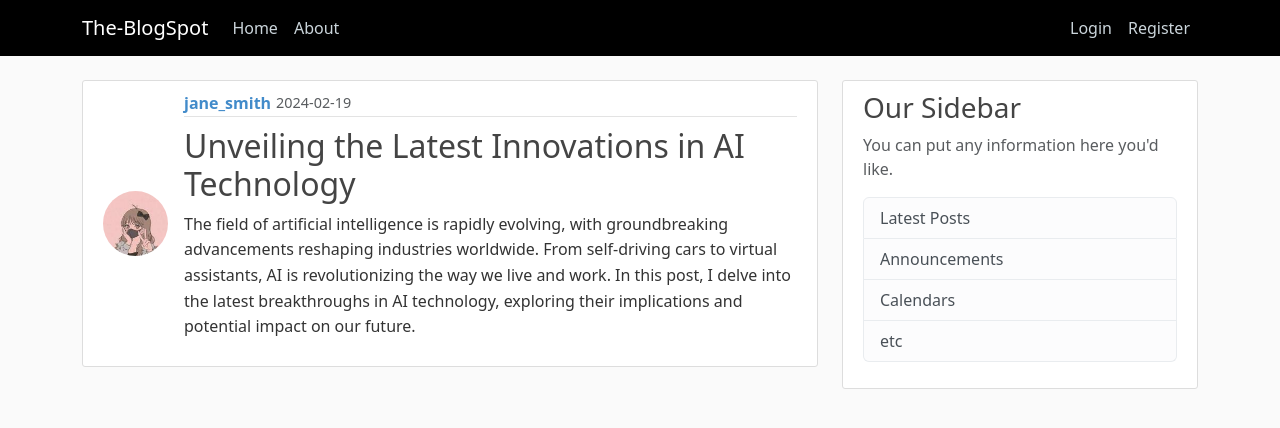
After one commit to RPAniruddh/BlogSpot, a Flask app: page /post/1 in a window 1280 px wide. The commit adds this page. Shown: the top 428 px of the page. Run offline with Flask 3, Linux system fonts and the light colour scheme.

Commit message:
Added user post updation  feature issue with delete modal

```diff
--- a/blogspot/routes.py
+++ b/blogspot/routes.py
@@ -1,29 +1,16 @@
 import secrets, os
 from PIL import Image
-from flask import render_template, url_for, flash, redirect, request
+from flask import render_template, url_for, flash, redirect, request, abort
 from blogspot import app, db, bcrypt
-from blogspot.forms import RegistrationForm, LoginForm, UpdateAccountForm
+from blogspot.forms import RegistrationForm, LoginForm, UpdateAccountForm, PostForm
 from blogspot.models import User, Post
 from flask_login import login_user, current_user, logout_user, login_required
 
-posts=[
-    {
-        'author': 'Alex Queen',
-        'title' :'Post 1',
-        'content' : 'first post by Alex',
-        'date_posted' :'Dec 17,2023'
-    },
-    {
-        'author': 'Sera Queen',
-        'title' :'Post 2',
-        'content' : 'first post by Sera',
-        'date_posted' :'Dec 18,2023'
-    }
-]
 
 @app.route("/")
 @app.route("/home")
 def home():
+    posts =Post.query.all()
     return render_template("home.html", posts= posts)
 
 @app.route("/about")
@@ -60,6 +47,7 @@ def login():
                 flash(f'Login Unsuccessful,Please check your email and password', 'danger')
     return render_template('login.html', title= 'Login', form= form)
 
+
 @app.route('/logout')
 def logout():
      logout_user()
@@ -75,7 +63,6 @@ def save_picture(form_picture):
      i.thumbnail(output_size)
      i.save(picture_path)
      return picture_fn
-
 
 
 @app.route('/account', methods =['GET', 'POST'])
@@ -96,3 +83,53 @@ def account():
            form.email.data = current_user.email
       image_file = url_for('static', filename ='profile_pics/' + current_user.image_file )
       return render_template('account.html', title= 'Account', image_file =image_file, form =form)
+
+
+@app.route('/post/new', methods=['GET','POST'])
+@login_required
+def new_post():
+     form =PostForm()
+     if form.validate_on_submit():
+          post =Post(title =form.title.data, content =form.content.data, author =current_user)
+          db.session.add(post)
+          db.session.commit()
+          flash("Your post has been created!", 'success')
+          return redirect(url_for('home'))
+     return render_template('create_post.html', title ='New post',form =form, legend ='Update Post')
+
+
+@app.route("/post/<int:post_id>")
+def post(post_id):
+     post =Post.query.get_or_404(post_id)
+     return render_template('post.html', title =post.title, post=post)
+
+
+@app.route("/post/<int:post_id>/update", methods=['GET','POST'])
+@login_required
+def update_post(post_id):
+    post =Post.query.get_or_404(post_id)
+    if post.author != current_user:
+         abort(403)
+    form =PostForm()
+    if form.validate_on_submit():
+        post.title = form.title.data
+        post.content = form.content.data
+        db.session.commit()
+        flash('Your Post has been succefully updated', 'success')
+        return redirect(url_for('post', post_id =post.id))
+    elif request.method =='GET':
+        form.title.data = post.title
+        form.content.data = post.content
+    return render_template('create_post.html', title ='Update post',form =form, legend ='Update Post')
+
+
+@app.route("/post/<int:post_id>/update", methods=['POST'])
+@login_required
+def delete_post(post_id):
+    post =Post.query.get_or_404(post_id)
+    if post.author != current_user:
+         abort(403)
+    db.session.delete(post)
+    db.session.commit()
+    flash('Your Post has been succefully been deleted', 'success')
+    return redirect(url_for('home'))
--- a/blogspot/static/main.css
+++ b/blogspot/static/main.css
@@ -91,3 +91,42 @@ a.article-title:hover {
 .media-body {
   flex: 1; /* Take remaining space */
 }
+/* Updated CSS */
+.article-metadata {
+  display: flex; /* Use flexbox */
+  align-items: center; /* Align items vertically */
+  margin-bottom: 10px; /* Increased margin bottom for spacing */
+}
+
+.article-metadata img {
+  height: 40px; /* Adjust image height */
+  width: 40px; /* Adjust image width */
+  margin-right: 10px; /* Adjust margin between image and username */
+  border-radius: 50%; /* Make the image circular */
+}
+
+.article-metadata a {
+  color: #428bca; /* Adjust username color */
+  font-weight: bold; /* Make username bold */
+  text-decoration: none;
+  transition: color 0.3s; /* Smooth transition on hover */
+}
+
+.article-metadata a:hover {
+  color: #2a6496; /* Adjust username color on hover */
+  text-decoration: underline; /* Underline username on hover */
+}
+
+.article-metadata small {
+  color: #888888; /* Adjust date color */
+  font-size: 0.9em; /* Decrease date font size */
+  margin-left: 5px; /* Add spacing between username and date */
+}
+
+.article-title {
+  margin-top: 10px; /* Add margin between metadata and title */
+}
+
+.article-content {
+  line-height: 1.6; /* Increase line height for better readability */
+}
--- a/blogspot/templates/layout.html
+++ b/blogspot/templates/layout.html
@@ -27,6 +27,7 @@
               <!-- Navbar Right Side -->
               <div class="navbar-nav ms-auto">
                 {% if current_user.is_authenticated %}
+                <a class="nav-item nav-link" href="{{url_for('new_post')}}">New Post</a>
                 <a class="nav-item nav-link" href="{{url_for('account')}}">Account</a>
                 <a class="nav-item nav-link" href="{{url_for('logout')}}">Logout</a>
                 {% else %}
--- /dev/null
+++ b/blogspot/templates/post.html
@@ -0,0 +1,39 @@
+{% extends "layout.html" %}
+{% block content %}
+  <article class="media content-section">
+    <img class="rounded-circle article-img" src="{{ url_for('static', filename='profile_pics/' + post.author.image_file) }}">
+    <div class="media-body">
+      <div class="article-metadata">
+        <a class="mr-2" href="#">{{ post.author.username }}</a>
+        <small class="text-muted">{{ post.date_posted.strftime('%Y-%m-%d') }}</small>
+        {% if post.author == current_user %}
+          <div>
+            <a class="btn btn-secondary btn-sm mt-1 mb-1" href="{{ url_for('update_post', post_id=post.id) }}">Update</a>
+            <button type="button" class="btn btn-danger btn-sm m-1" data-toggle="modal" data-target="#deleteModal">Delete</button>
+          </div>
+        {% endif %}
+      </div>
+      <h2 class="article-title">{{ post.title }}</h2>
+      <p class="article-content">{{ post.content }}</p>
+    </div>
+  </article>
+  <!-- Modal -->
+  <div class="modal fade" id="deleteModal" tabindex="-1" role="dialog" aria-labelledby="deleteModalLabel" aria-hidden="true">
+    <div class="modal-dialog" role="document">
+      <div class="modal-content">
+        <div class="modal-header">
+          <h5 class="modal-title" id="deleteModalLabel">Delete Post?</h5>
+          <button type="button" class="close" data-dismiss="modal" aria-label="Close">
+            <span aria-hidden="true">&times;</span>
+          </button>
+        </div>
+        <div class="modal-footer">
+          <button type="button" class="btn btn-secondary" data-dismiss="modal">Close</button>
+          <form action="{{ url_for('delete_post', post_id=post.id) }}" method="POST">
+            <input class="btn btn-danger" type="submit" value="Delete">
+          </form>
+        </div>
+      </div>
+    </div>
+  </div>
+{% endblock content %}
```
Also changed, not shown: blogspot/forms.py (+7 -1 lines), blogspot/templates/create_post.html (added, +41 -0 lines), blogspot/templates/home.html (+8 -7 lines), blogspot/site.db.
